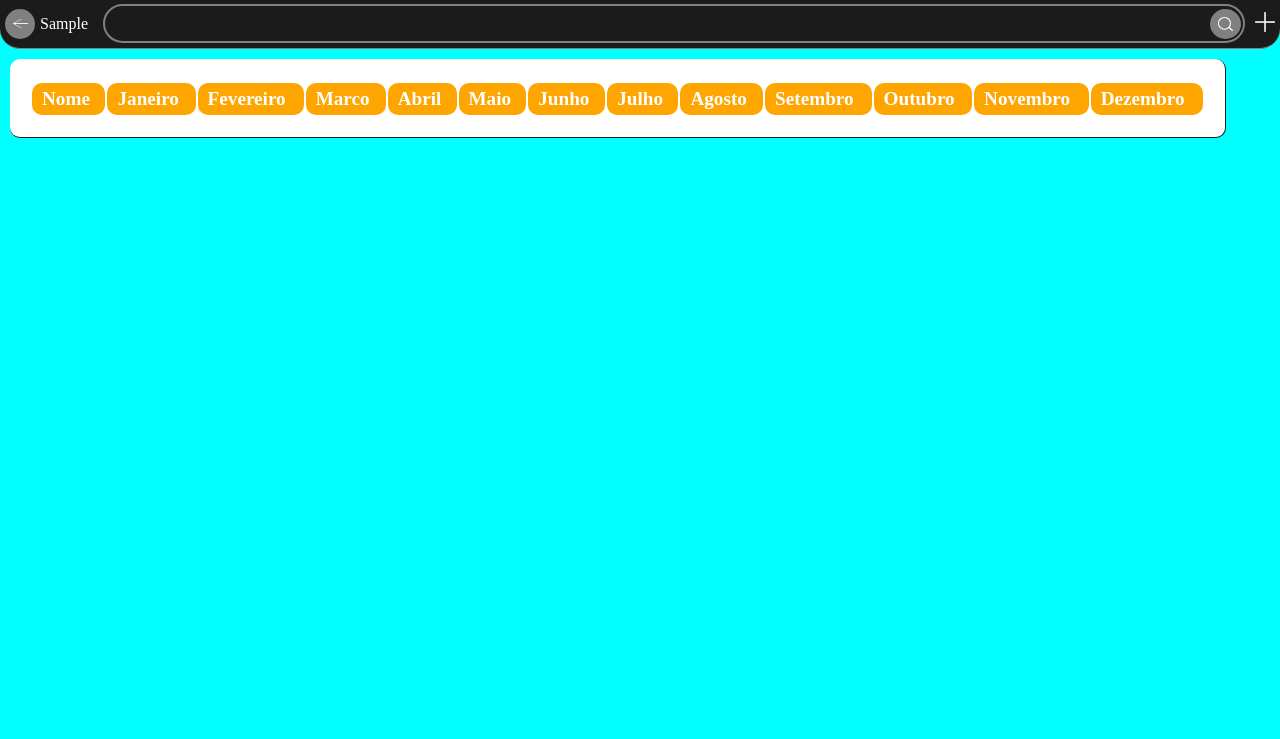
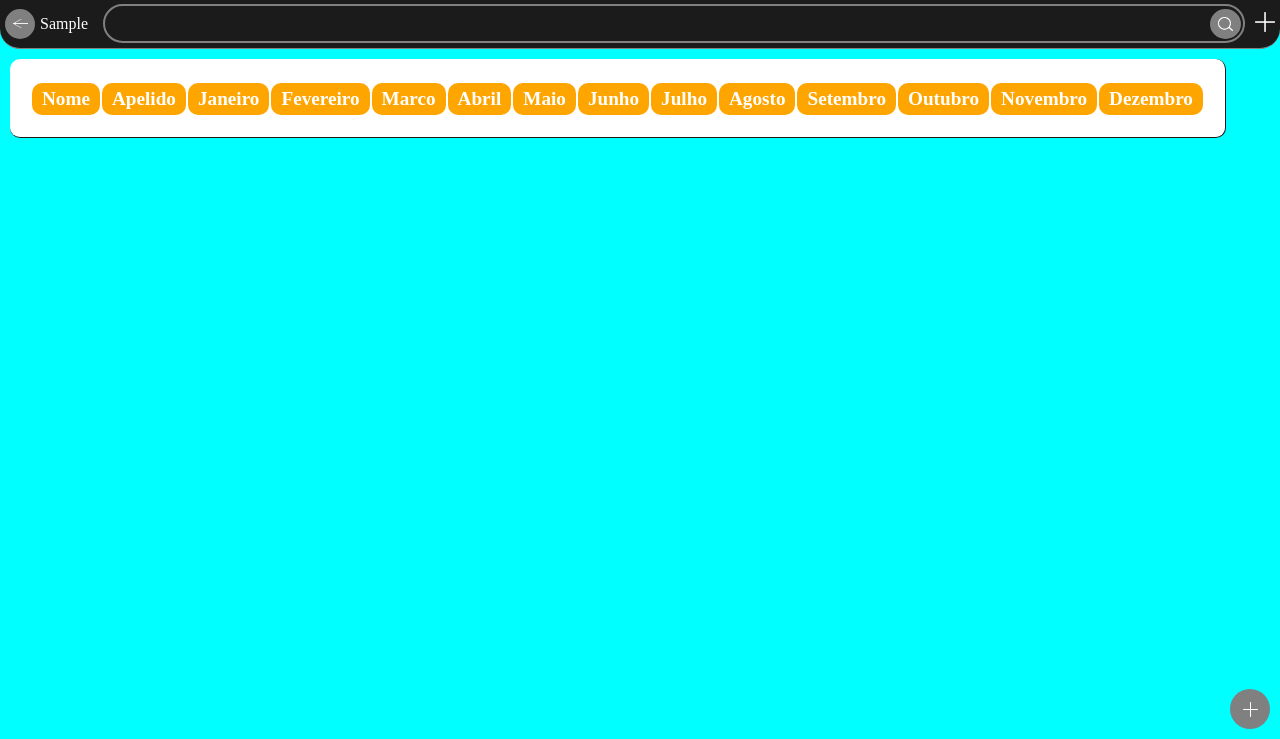
Before and after one commit to ofece787/nacaj, a PHP site: page /paginas/search_at_financas.php in a window 1280 px wide. Shown: the part 61-800 px from the top of the page. Run offline with PHP 8.4, Linux system fonts and the light colour scheme; the visitor is signed in with stand-in values (Sample User, id 1).

Commit message:
atualizacao financeira nome apelido change

```diff
--- a/paginas/classes/financas.class.php
+++ b/paginas/classes/financas.class.php
@@ -13,7 +13,7 @@
                 $sql = "INSERT INTO ano_2023(nome, apelido, cargo, janeiro, fevereiro, marco, abril,maio, junho, julho, agosto, setembro, outubro, novembro, dezembro, total) VALUES (?,?,?,?,?,?,?,?,?,?,?,?,?,?,?,?)";
 
                 $stmt = $this->connect()->prepare($sql);
-                $stmt->execute([$nome,$apelido,$cargo,$jan,$fev,$mar,$abr,$mai,$jun,$jul,$ago,$set,$out,$nov,$dez,$tot]);
+                $stmt->execute([strtolower($nome),strtolower($apelido),strtolower($cargo),$jan,$fev,$mar,$abr,$mai,$jun,$jul,$ago,$set,$out,$nov,$dez,$tot]);
 
                 echo "<script>alert('Success')</script>";
             } else {
@@ -28,7 +28,7 @@
 
 
             $stmt = $this->connect()->prepare($sql);
-            $stmt->execute([$nome, $apelido]);
+            $stmt->execute([strtolower($nome), strtolower($apelido)]);
             $dados = $stmt->fetchAll();
             $num = $stmt->rowCount();
             foreach($dados as $dado){
@@ -55,7 +55,7 @@
 
 
                     $stmt = $this->connect()->prepare($sql);
-                    $stmt->execute([$nome,$jan_value,$fev_value,$mar_value,$abr_value,$mai_value,$jun_value,$jul_value,$ago_value,$set_value,$out_value,$nov_value,$dez_value,$tot_value,$nome]);
+                    $stmt->execute([strtolower($nome),$jan_value,$fev_value,$mar_value,$abr_value,$mai_value,$jun_value,$jul_value,$ago_value,$set_value,$out_value,$nov_value,$dez_value,$tot_value,strtolower($nome)]);
                     echo "<script>alert('success')</script>";
                 } else{
                     echo "<script>alert('Nobody found')</script>";
@@ -67,7 +67,7 @@
         protected function logIn_financas($nome, $senha) {
             $sql = "SELECT * FROM usuario_senha WHERE nome = ?";
             $stmt = $this->connect()->prepare($sql);
-            $stmt->execute([$nome]);
+            $stmt->execute([strtolower($nome)]);
             $dados = $stmt->rowCount();
 
             if($dados >= 1){
@@ -107,7 +107,7 @@
             $sql = "SELECT * FROM ano_2023 where nome like ? or apelido like ?";
 
             $stmt = $this->connect()->prepare($sql);
-            $stmt->execute([$nome,$apelido]);
+            $stmt->execute([strtolower($nome),strtolower($apelido)]);
             $dados = $stmt->fetchAll();
             $num = $stmt->rowCount();
 
--- a/paginas/classes/financasView.class.php
+++ b/paginas/classes/financasView.class.php
@@ -10,7 +10,7 @@
             ?>
 
                 <tr>
-                  <td class="nome"><?php echo ucfirst($result['nome'].' '.$result['apelido']);?></td>
+                  <td class="nome"><?php echo ucwords($result['nome']).' '.ucwords($result['apelido']);?></td>
                   <td class="valores"><?php echo $result['janeiro']?></td>
                   <td class="valores"><?php echo $result['fevereiro']?></td>
                   <td class="valores"><?php echo $result['marco']?></td>
@@ -35,10 +35,10 @@
             foreach($results as $result){
 
             ?>
-              <form action="" method="post">
 
                 <tr>
-                  <td><input type="text" value="<?php echo ucfirst($result['nome']).' '.ucfirst($result['apelido'])?>" name="apelido"></td>
+                  <td class="nome"><input type="text" value="<?php echo $result['nome']?>" name="nome"></td>
+                  <td class="nome"><input type="text" value="<?php echo $result['apelido']?>"></td>
                   <td class="valores"><input type="number" name="janeiro" id="" value="0" min="0" max="50"></td>
                   <td class="valores"><input type="number" value="0" name="fevereiro" min="0" max="50"></td>
                   <td class="valores"><input type="number" name="marco" id="" value="0" min="0" max="50"></td>
@@ -51,9 +51,7 @@
                   <td class="valores"><input type="number" value="0" name="outubro" min="0" max="50"></td>
                   <td class="valores"><input type="number" name="novembro" id="" value="0" min="0" max="50"></td>
                   <td class="valores"><input type="number" name="dezembro" id="" value="0" min="0" max="50"></td>
-                  <td class="border_less"><input type="submit" class="botao" value="Atualizar" name="atualizar"></td>
                 </tr>
-              </form>
             <?php
             }
         }
@@ -92,9 +90,9 @@
                 foreach($results as $result){
                 ?>
 
-                <form action="" method="post">
                 <tr>
-                  <td><input type="text" value="<?php echo ucfirst($result['nome']).' '.ucfirst($result['apelido'])?>" name="apelido"></td>
+                  <td class="nome"><input type="text" value="<?php echo $result['nome']?>" name="nome"></td>
+                  <td class="nome"><input value="<?php echo $result['apelido']?>" name="apelido"></td>
                   <td class="valores"><input type="number" name="janeiro" id="" value="0" min="0" max="50"></td>
                   <td class="valores"><input type="number" value="0" name="fevereiro" min="0" max="50"></td>
                   <td class="valores"><input type="number" name="marco" id="" value="0" min="0" max="50"></td>
@@ -107,9 +105,8 @@
                   <td class="valores"><input type="number" value="0" name="outubro" min="0" max="50"></td>
                   <td class="valores"><input type="number" name="novembro" id="" value="0" min="0" max="50"></td>
                   <td class="valores"><input type="number" name="dezembro" id="" value="0" min="0" max="50"></td>
-                  <td class="border_less"><input type="submit" class="botao" value="Atualizar" name="atualizar"></td>
                 </tr>
-                </form>
+
                 <?php
                 }
             }
--- a/paginas/css/financas_css.php
+++ b/paginas/css/financas_css.php
@@ -50,3 +50,22 @@ table{
     background: #fff;
     border-radius: 10px;
 }
+
+.nome{
+    min-width: 200px;
+    background: #fff;
+}
+.submit{
+    position: fixed;
+    bottom: 10px;
+    right: 10px;
+    display: flex;
+    align-items: center;
+    justify-content: center;
+    height: 40px;
+    width: 40px;
+    cursor: pointer;
+    border: none;
+    border-radius: 50%;
+    background: #808080;
+}
--- a/paginas/search_at_financas.php
+++ b/paginas/search_at_financas.php
@@ -62,6 +62,7 @@
                         <th>
                             <tr>
                                 <td>Nome</td>
+                                <td>Apelido</td>
                                 <td>Janeiro</td>
                                 <td>Fevereiro</td>
                                 <td>Marco</td>
@@ -78,16 +79,18 @@
                         </th>
                     </thead>
                     <tbody>
+                        <form action="" method="post">
                             <?php
                                 $display = new FinancasView();
 
                                 if(isset($_POST['procura'])){
                                     $nome = $_POST['procura'];
                                     $apelido = $_POST['procura'];
-
                                     $display->getAtFinancasSearch($nome,$apelido);
                                 }
                             ?>
+                            <button class="submit" type="submit"><img src="../imagens/plussign.png" class="icone" alt=""></button>
+                        </form>
                     </tbody>
                 </table>
             </section>
```
Also changed, not shown: paginas/atualizar_financas.php (+7 -0 lines). Lines whose indentation alone changed are shown as unchanged.
